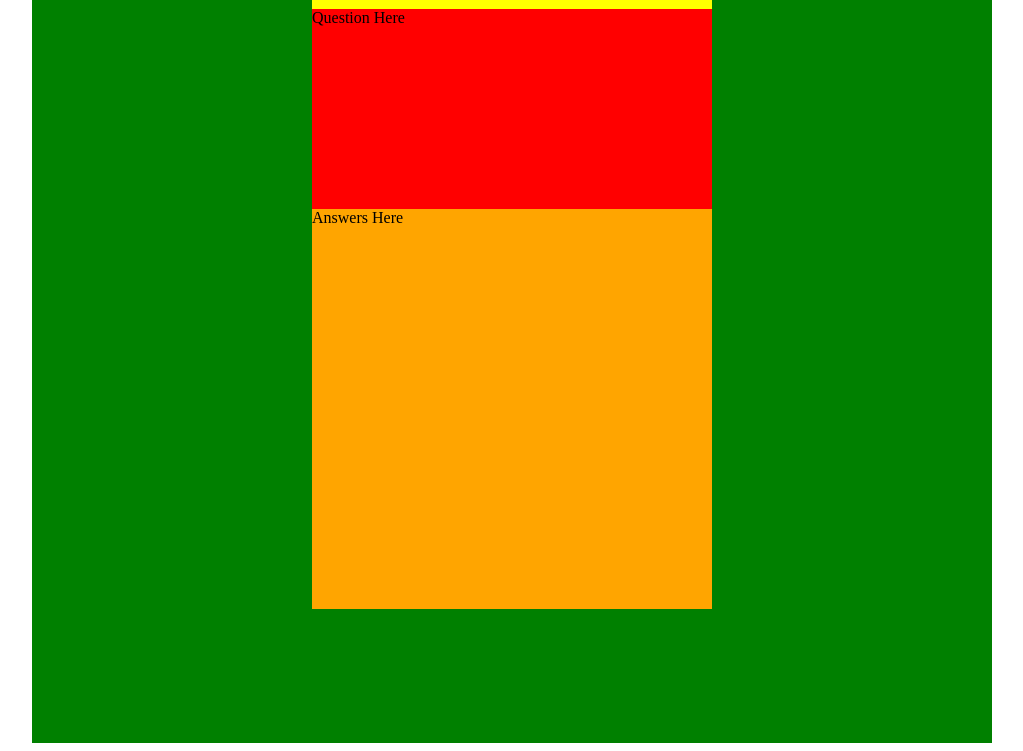
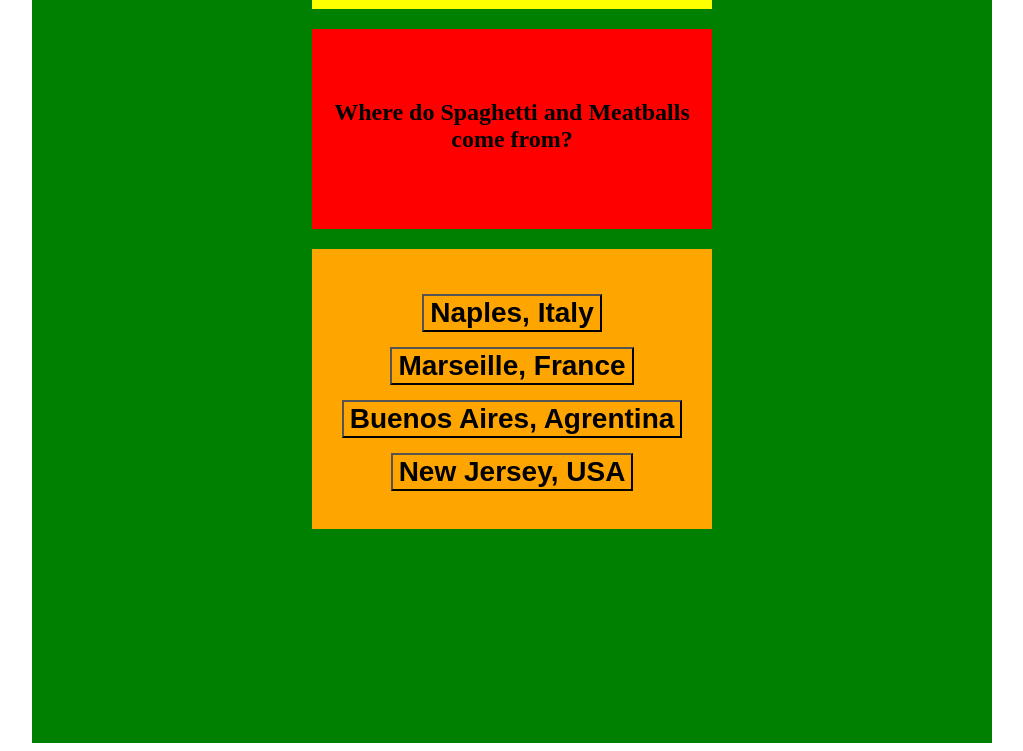
Before and after one commit to chefchino/TriviaGame, a plain HTML site: page index.html in a window 1280 px wide. Shown: the part 245-996 px from the top of the page, without its empty margins (128-1151 px from the left). Drawn offline with nearby package versions, Linux system fonts and the light colour scheme.

Commit message:
working...

```diff
--- a/assets/css/style.css
+++ b/assets/css/style.css
@@ -11,19 +11,40 @@ h1{
 }
 .timer{
     margin:0 auto;
-    height: 150px;
+    margin-top:20px;
+    padding-top:20px;
+    height: 130px;
     width:400px;
     background-color: yellow;
+    text-align: center;
+    font-size: 42px;
+    font-weight: bolder;
 }
 .question{
     margin: 0 auto;
-    height: 200px;
+    margin-top:20px;
+    padding-top:70px;
+    height: 130px;
     width: 400px;
     background-color: red;
+    text-align: center;
+    font-size: 24px;
+    font-weight: bolder;
 }
 .answers{
     margin:0 auto;
-    height: 400px;
+    margin-top:20px;
+    padding-top:30px;
+    height: 250px;
     width:400px;
     background-color: orange;
+    text-align: center;
+    font-size: 24px;
+    font-weight: bolder;
 }
+.choice{
+    background-color: orange;
+    font-weight:bold;
+    margin-top:15px;
+    font-size:28px;
+}
--- a/assets/javascript/app.js
+++ b/assets/javascript/app.js
@@ -3,65 +3,138 @@
 // set global variables
 var correct = 0;
 var incorrect = 0;
+var userChoice;
 var timer = 30;
 var intervalId ;
 var foodQuestions = [{
     question: "Where do Spaghetti and Meatballs come from?",
-    answers: ["Naples, Italy", "Marseille, France", "Buenos Aires, Agrentina", "New Jersey, USA"],
-    correctAnswer: "New Jersey, USA",
+    answer1:"Naples, Italy",
+    answer2:"Marseille, France",
+    answer3:"Buenos Aires, Agrentina",
+    answer4:"New Jersey, USA",
+    correctAnswer: '#d'
 },
 {
     question: "Who was dubbed Chef of the Century in the last 10 years?",
-    answers: ["Paul Bocuse", "Rachel Ray", "Anthony Bourdain", "Andrew Zimmerman"],
-    correctAnswer: "Paul Bocuse",
+    answer1:"Paul Bocuse",
+    answer2:"Rachel Ray",
+    answer3:"Anthony Bourdain",
+    answer4:"Andrew Zimmerman",
+    correctAnswer: '#a'
 },
 {
     question: "Which city of the world has the most Michellin Stars?",
-    answers:["Paris, France", "New York City, New York", "Los Angeles, California", "Tokyo, Japan"],
-    correctAnswer: "Tokyo, Japan",
+    answer1:"Paris, France",
+    answer2:"New York City, New York",
+    answer3:"Los Angeles, California",
+    answer4:"Tokyo, Japan",
+    correctAnswer: '#d'
 },
 {
     question: "Which of the following is a vegetable NOT created by man?",
-    answers:["Brocolli", "Cauliflour", "Brocollini", "Brussel Sprouts"],
-    correctAnswer: "Brocollini",
+    answer1:"Broccoli",
+    answer2:"Cauliflour",
+    answer3:"Broccolini",
+    answer4:"Brussel Sprouts",
+    correctAnswer: '#c'
 },
 {
     question: "Where does Black Pepper originate?",
-    answers: ["India", "Italy", "Egypt", "Lebannon"],
-    correctAnswer: "India",
+    answer1:"India",
+    answer2:"Italy",
+    answer3:"Egypt",
+    answer4:"Lebannon",
+    correctAnswer: '#a'
 },
 {
     question: "Where are the best tomatoes in the world grown?",
-    answers: ["New Jersey, USA", "Parma, Italy", "Bacelona, Spain", "Lima, Peru"],
-    correctAnswer: "New Jersey, USA",
+    answer1:"New Jersey, USA",
+    answer2:"Parma, Italy",
+    answer3:"Bacelona, Spain",
+    answer4:"Lima, Peru",
+    correctAnswer: '#a'
 },
 {
     question: "Who produces the best Olive Oil?",
-    answers: ["Madrid, Spain", "Sicily, Italy", "Milan, Italy", "Bordeaux, France"],
-    correctAnswer: "Sicily, Italy",
+    answer1:"Madrid, Spain",
+    answer2:"Sicily, Italy",
+    answer3:"Milan, Italy",
+    answer4:"Bordeaux, France",
+    correctAnswer: '#b'
 },
 {
     question: "Who invented Caesar Dressing and where?",
-    answers: ["A. Escoiffier, France", "Caesar, Mexico", "Emril, Portgual", "Keller, New York City"],
-    correctAnswer: "Caesar, Mexico",
+    answer1:"A. Escoffier, France",
+    answer2:"Caesar, Mexico",
+    answer3:"Emril, Portgual",
+    answer4:"Keller, New York City",
+    correctAnswer: '#b'
 },
 {
     question: "What is MirePoix?",
-    answers: ["Soup", "Onions, Carrots, Celery", "Weights used to measure flour", "French Canning Technique"],
-    correctAnswer: "Onions, Carrots, Celery",
+    answer1:"Soup",
+    answer2:"Onions, Carrots, Celery",
+    answer3:"Weights used to measure flour",
+    answer4:"French Canning Technique",
+    correctAnswer: '#b'
 },
 {
     question: "What does 'Mise en Place' mean?",
-    answers: ["Put in Place", "Prep is Life", "Precise execution", "Chef's Life"],
-    correctAnswer: "Put in Place",
+    answer1:"Put in Place",
+    answer2:"Prep is Life",
+    answer3:"Precise execution",
+    answer4:"Chef's Life",
+    correctAnswer: '#a',
 }]
-// build a timer to countdown time left to answer question
+var lastQuestionIndex = foodQuestions.length - 1;
+var runningQuestionIndex = 0;
 function startGame(){
-   console.log("food", foodQuestions[0].question);
-   console.log("answer", foodQuestions[0].answers);
-   console.log("correct",foodQuestions[0].correctAnswer);
     clearInterval(intervalId);
+    nextQuestion();
     intervalId = setInterval(decrement, 1000);
+    console.log(correct);
+  console.log(userChoice);
+
+
+function nextQuestion(){
+    var food = foodQuestions[runningQuestionIndex];
+    $(".question").html(food.question);
+    $("#a").html(food.answer1);
+    $("#b").html(food.answer2);
+    $("#c").html(food.answer3);
+    $("#d").html(food.answer4);
+
+
+$("#a").on('click',function() {
+
+    checkAnswer();
+
+});
+$("#b").on('click',function(){
+
+    checkAnswer();
+});
+$("#c").on('click',function(){
+
+    checkAnswer();
+});
+$("#d").on('click',function(){
+
+    checkAnswer();
+});
+}
+function checkAnswer(userChoice){
+    if (foodQuestions[runningQuestionIndex].correctAnswer === userChoice){
+        correct++;
+       console.log("correct",userChoice);
+       stop();
+
+    }
+    else{
+        incorrect++;
+        stop();
+
+    }
 
 }
     function decrement(){
@@ -74,7 +147,12 @@ function decrement(){
     }
     function stop() {
         clearInterval(intervalId);
+        runningQuestionIndex++;
     }
+// build a timer to countdown time left to answer question
+
+}
+
 startGame();
 // create questions to be asked
 // give multiple choice answers
--- a/index.html
+++ b/index.html
@@ -19,7 +19,15 @@
 
     <div class="timer">Timer Here</div>
     <div class="question">Question Here</div>
-    <div class="answers">Answers Here</div>
+    <div class="answers">
+        <button class="choice" id="a">answer a</button>
+        <br>
+        <button class="choice" id="b">answer b</button>
+        <br>
+        <button class="choice" id="c">answer c</button>
+        <br>
+        <button class="choice" id="d">answer d</button>
+    </div>
 
 
     </div>
```
Lines whose indentation alone changed are shown as unchanged.
